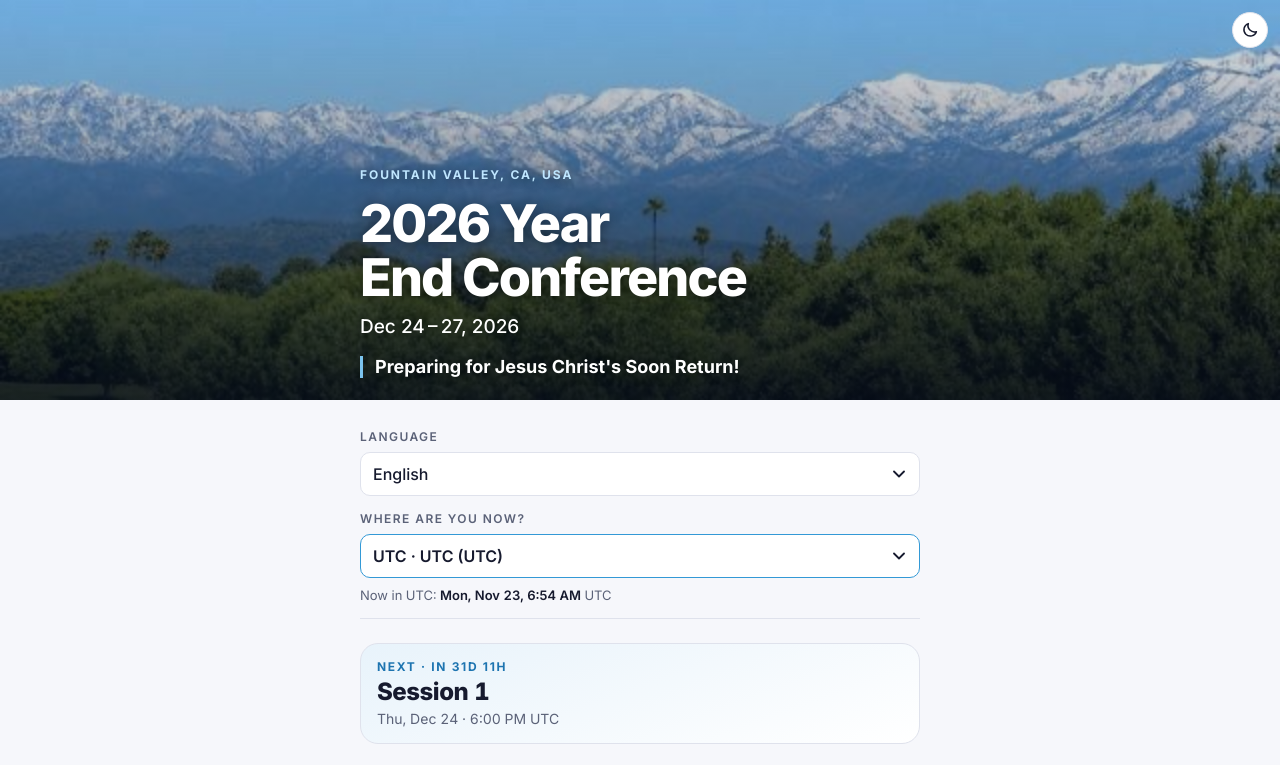
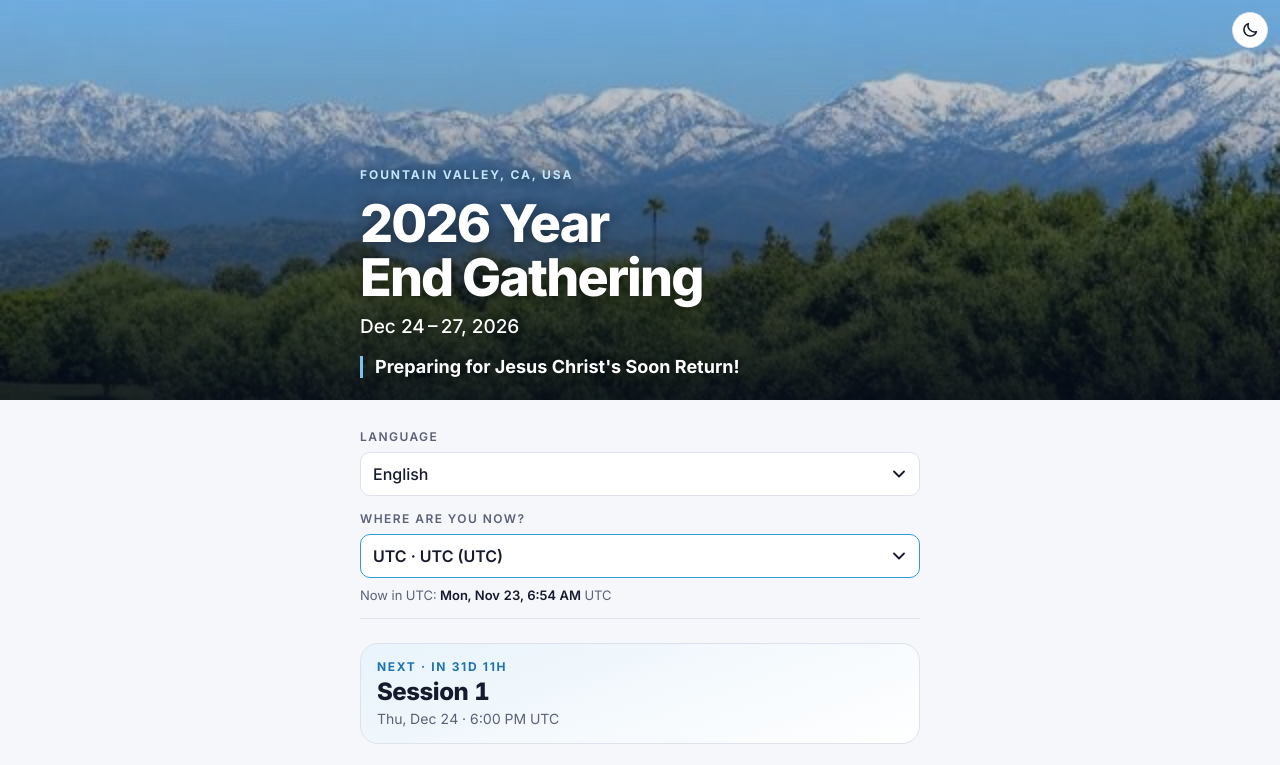
Before and after one commit to Truman-ai/gathering-2026f-r9k2, a plain HTML site: page 261224/index.html in a window 1280 px wide. Shown: the top 765 px of the page. Drawn offline with Linux system fonts and the light colour scheme.

Commit message:
Update meeting /261224: 2026 Year End Gathering

```diff
--- a/261224/event.json
+++ b/261224/event.json
@@ -1,5 +1,5 @@
 {
-  "title": "2026 Year End Conference",
+  "title": "2026 Year End Gathering",
   "cover": "cover-20261123040121.jpg",
   "place": {
     "en": "Fountain Valley, CA, USA"
--- a/261224/index.html
+++ b/261224/index.html
@@ -5,9 +5,9 @@
 <meta name="viewport" content="width=device-width, initial-scale=1, viewport-fit=cover">
 <!-- Meeting page. Content lives in event.json in this folder; layout and behaviour in ../assets/event.css and ../assets/event.js.
      The title and description below are what messengers show in link previews; the admin page rewrites them on every save. -->
-<title>2026 Year End Conference</title>
+<title>2026 Year End Gathering</title>
 <meta name="description" content="Dec 24 – 27, 2026 · Fountain Valley, CA, USA. Schedule in your time zone and Zoom details.">
-<meta property="og:title" content="2026 Year End Conference">
+<meta property="og:title" content="2026 Year End Gathering">
 <meta property="og:description" content="Dec 24 – 27, 2026 · Fountain Valley, CA, USA. Schedule in your time zone and Zoom details.">
 <meta property="og:type" content="website">
 <meta property="og:image" content="https://truman-ai.github.io/gathering-2026f-r9k2/261224/cover-20261123040121.jpg">
--- a/events.json
+++ b/events.json
@@ -25,7 +25,7 @@
   },
   {
     "id": "261224",
-    "title": "2026 Year End Conference",
+    "title": "2026 Year End Gathering",
     "start": "2026-12-24",
     "end": "2026-12-27"
   }
```
